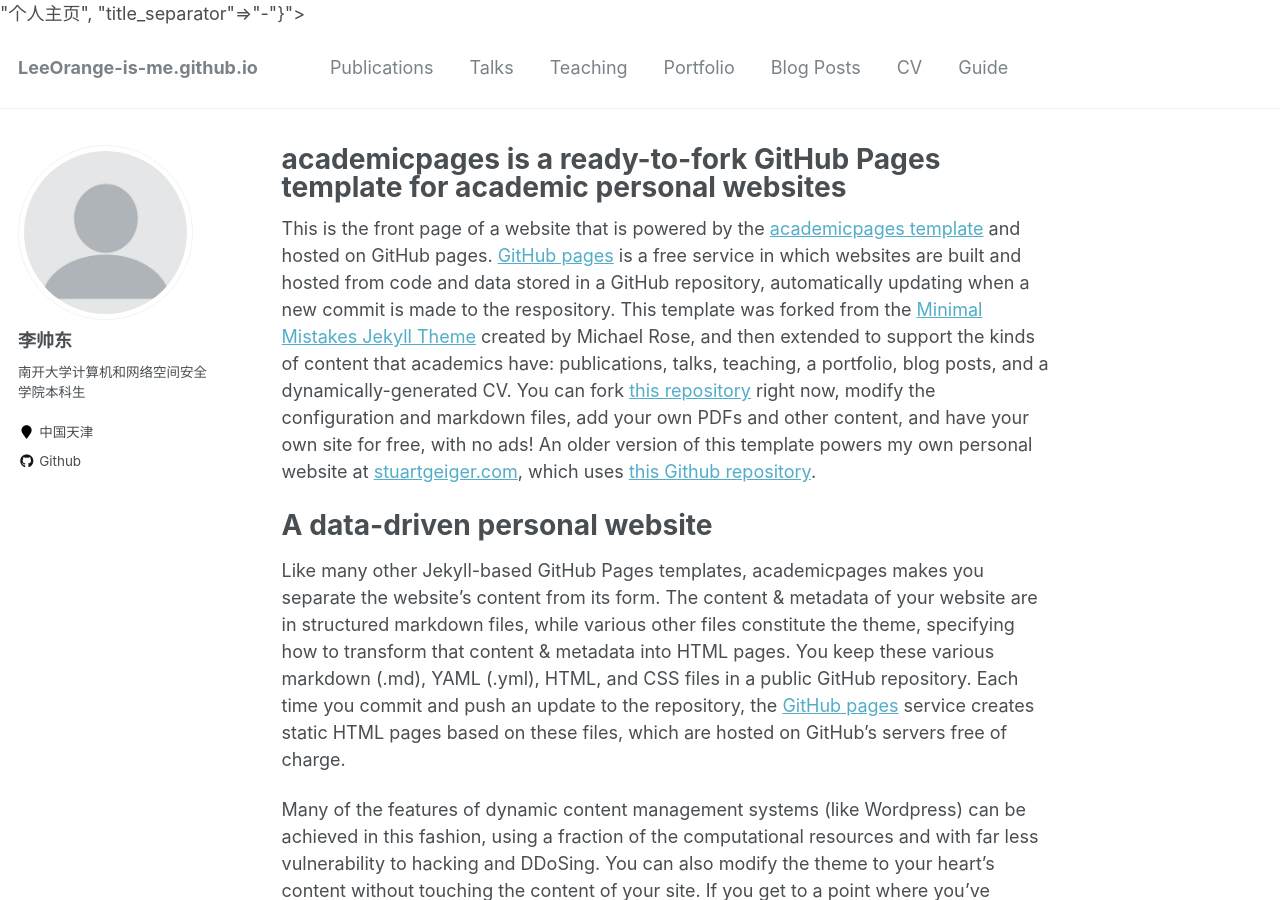
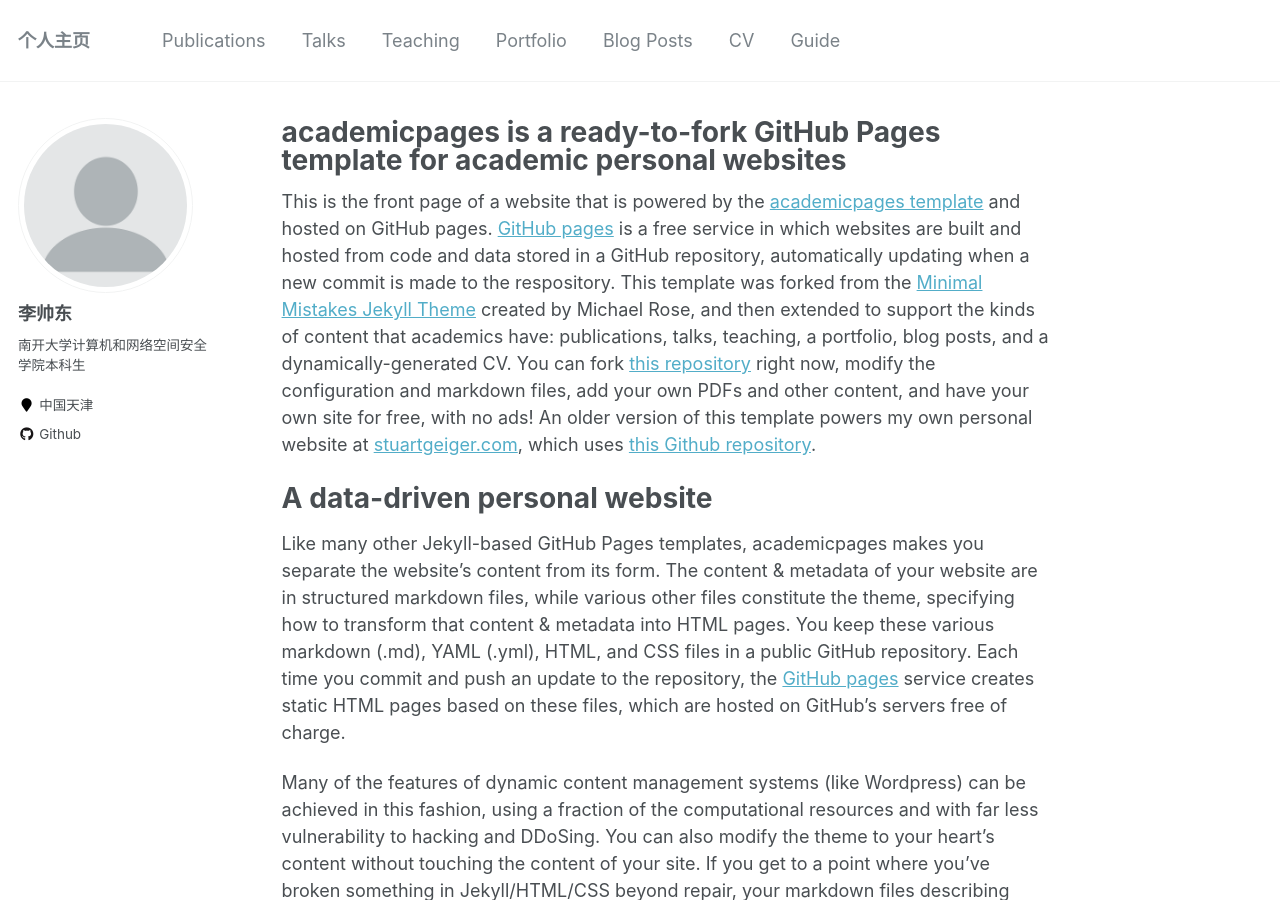
Before and after one commit to LeeOrange-is-me/LeeOrange-is-me.github.io, a Jekyll site: the page built from _pages/about.md, in a window 1280 px wide and 900 px high. Built offline with Jekyll 4.4.1, drawn with Linux system fonts in a browser that asks for light colours; part of the change alters nothing that is shown.

```diff
--- a/_config.yml
+++ b/_config.yml
@@ -6,9 +6,9 @@
 # `jekyll serve`. If you change this file, please restart the server process.
 
 # Site Settings
-locale                   : #""
-  title                    : "个人主页"
-  title_separator          : "-"
+locale                   : "geren"
+title                    : "个人主页"
+title_separator          : "-"
 name                     : &name "李帅东"
 description              : &description "我目前就读于南开大学网络空间安全学院。"
 url                      : https://leeorange-is-me.github.io/ # the base hostname & protocol for your site e.g. "https://mmistakes.github.io"
```
